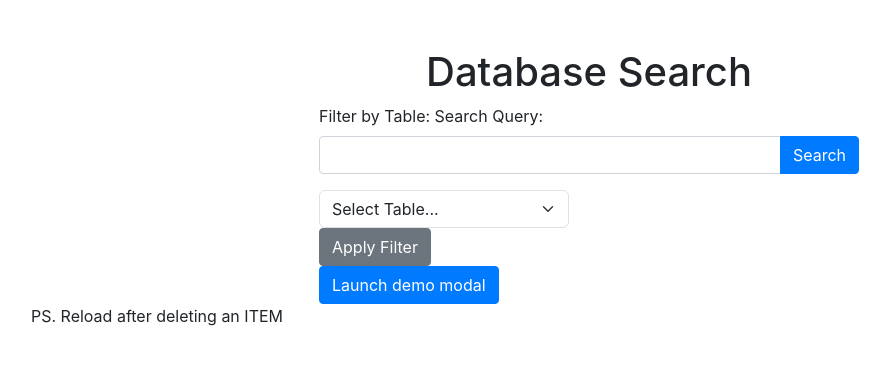
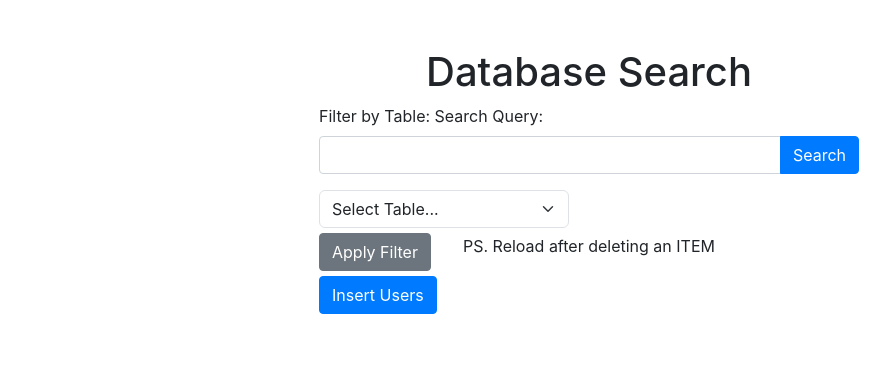
Before and after one commit to Vchamp29/dict_project_1, a Flask app: template templates/examinees.html in a window 1280 px wide. Shown: the part 56-421 px from the top of the page, without its empty margins (51-941 px from the left). Run offline with Flask 3, Linux system fonts and the light colour scheme; the template is opened without the code that fills it, so the values that code supplies are empty; parts of the project's set-up code (start-up, migrations or seed data) failed here and were passed over; some libraries are stand-ins or nearby versions.

Commit message:
Further Improved the search function and the modal box

```diff
--- a/main.py
+++ b/main.py
@@ -258,15 +258,19 @@ def search_database(query):
         # Store the rows in a list of dictionaries
         rows = []
 
-        if status_column_exists:
-            cursor.execute(f"SELECT * FROM {table} WHERE status LIKE %s OR full_name LIKE %s OR school LIKE %s OR exam_venue LIKE %s OR profession_or_student LIKE %s OR course LIKE %s OR company_name LIKE %s OR position LIKE %s OR examination_date LIKE %s",
-                           ('%' + query + '%', '%' + query + '%', '%' + query + '%', '%' + query + '%', '%' + query + '%', '%' + query + '%', '%' + query + '%', '%' + query + '%', '%' + query + '%'))
-        else:
-            cursor.execute(f"SELECT * FROM {table} WHERE full_name LIKE %s OR school LIKE %s OR exam_venue LIKE %s OR profession_or_student LIKE %s OR course LIKE %s OR company_name LIKE %s OR position LIKE %s OR examination_date LIKE %s",
-                           ('%' + query + '%', '%' + query + '%', '%' + query + '%', '%' + query + '%', '%' + query + '%', '%' + query + '%', '%' + query + '%', '%' + query + '%'))
+        # Get all column names
+        cursor.execute(f"SHOW COLUMNS FROM {table}")
+        column_names = [column[0] for column in cursor.fetchall()]
 
-        # Get the column names
-        column_names = [column[0] for column in cursor.description]
+        # Generate the WHERE clause dynamically based on columns
+        where_clause = " OR ".join([f"{column} LIKE %s" for column in column_names])
+
+        # Construct the query
+        query_template = f"SELECT * FROM {table} WHERE {where_clause}"
+        query_params = tuple(['%' + query + '%'] * len(column_names))
+
+        # Execute the query
+        cursor.execute(query_template, query_params)
 
         # Get the rows as dictionaries
         rows = [dict(zip(column_names, row)) for row in cursor.fetchall()]
@@ -275,6 +279,7 @@ def search_database(query):
 
     conn.close()
     return dict_database
+
 
 @app.route('/examinees', methods=['GET', 'POST'])
 @login_required
--- a/templates/examinees.html
+++ b/templates/examinees.html
@@ -89,11 +89,11 @@
                         <option value="dict_diagnostic_examinees">Dict Diagnostic Examinees</option>
                         <option value="ict_edp_examinees">ICT EDP Examinees</option>
                     </select>
-                    <button type="button" class="btn btn-secondary" id="apply-filter-button">Apply Filter</button>
+                    <button type="button" class="btn btn-secondary" id="apply-filter-button" style="margin-top: 5px;">Apply Filter</button>
                 </form>
                 <!-- Button trigger modal -->
-                <button type="button" class="btn btn-primary" data-toggle="modal" data-target="#exampleModal">
-                    Launch demo modal
+                <button type="button" class="btn btn-primary" data-toggle="modal" data-target="#exampleModal" style="margin-top: 5px;">
+                    Insert Users
                 </button>
 
                 <!-- Modal -->
@@ -197,10 +197,10 @@
                     </div>
                 </div>
 
-                <div class="no-print">
+                <div class="no-print" style="display: flex; justify-content: center; align-items: center; margin-top: -136px;">
                     <a>PS. Reload after deleting an <span>ITEM</span></a>
-                    <button id="print-button" class="btn btn-secondary" onclick="printResults()">Print Results</button>
                 </div>
+
             </div>
         </div>
     </div>
@@ -224,12 +224,8 @@
     const form = document.getElementById('search-form');
     const resultsDiv = document.getElementById('results');
     const updateForm = document.getElementById('update-form');
-        const printButton = document.getElementById('print-button');
     const filterSelect = document.getElementById('filter');
     const applyFilterButton = document.getElementById('apply-filter-button');
-
-        // Initially hide the "Print Results" button
-        printButton.style.display = 'none';
 
     form.addEventListener('submit', async (e) => {
         e.preventDefault();
@@ -242,19 +238,12 @@
             if (response.ok) {
                 const data = await response.json();
                 renderResults(data);
-                    // Show the "Print Results" button when there are search results
-                    printButton.style.display = 'block';
             } else {
                 console.error('Response not OK');
             }
         } catch (error) {
             console.error('Fetch error:', error);
         }
-        });
-
-        // Add an event listener to the print button
-        printButton.addEventListener('click', () => {
-            printResultsTable();
     });
 
     // Add an event listener to the "Apply Filter" button
@@ -276,8 +265,6 @@
                 if (tableContainer) {
                     resultsDiv.innerHTML = ''; // Clear the results div
                     resultsDiv.appendChild(tableContainer); // Append the new table
-                        // Show the "Print Results" button when there are search results
-                        printButton.style.display = 'block';
                 } else {
                     console.error('Failed to create table container');
                 }
@@ -288,6 +275,8 @@
             console.error('Filtering error:', error);
         }
     }
+
+
 
 
 
@@ -496,8 +485,10 @@
 
     function renderResults(results) {
         resultsDiv.innerHTML = '';
+        let resultsFound = false;
         for (const [tableName, tableData] of Object.entries(results)) {
             if (tableData.columns.length > 0 && tableData.data.length > 0) {
+                resultsFound = true;
                 const tableHeading = document.createElement('h2');
                 tableHeading.textContent = formatTableName(tableName);
                 resultsDiv.appendChild(tableHeading);
@@ -560,7 +551,11 @@
                 resultsDiv.appendChild(tableContainer);
             }
         }
+        if (!resultsFound) {
+          resultsDiv.innerHTML = '<div style="display: flex; justify-content: center; align-items: center; font-size: 2em; font-weight: bold;">No Results Found</div>';
         }
+    }
+
 
 
 
--- a/templates/index.html
+++ b/templates/index.html
@@ -71,6 +71,7 @@
             <div class="col-12 text-center">
                 <h1 class="display-4 dict-text">DICT</h1>
                 <p class="lead">This is a <span class="font-italic">web-based</span>, <span class="font-italic">CRUD</span> automation <span class="font-italic">system</span> that automates examinee data.</p>
+                <p class="lead"> a web page that provides a user interface for searching and filtering data in a Database </p>
                 <a class="btn btn-primary" href="/examinees" role="button">Start Now</a>
             </div>
         </div>
```
Lines whose indentation alone changed are shown as unchanged.
